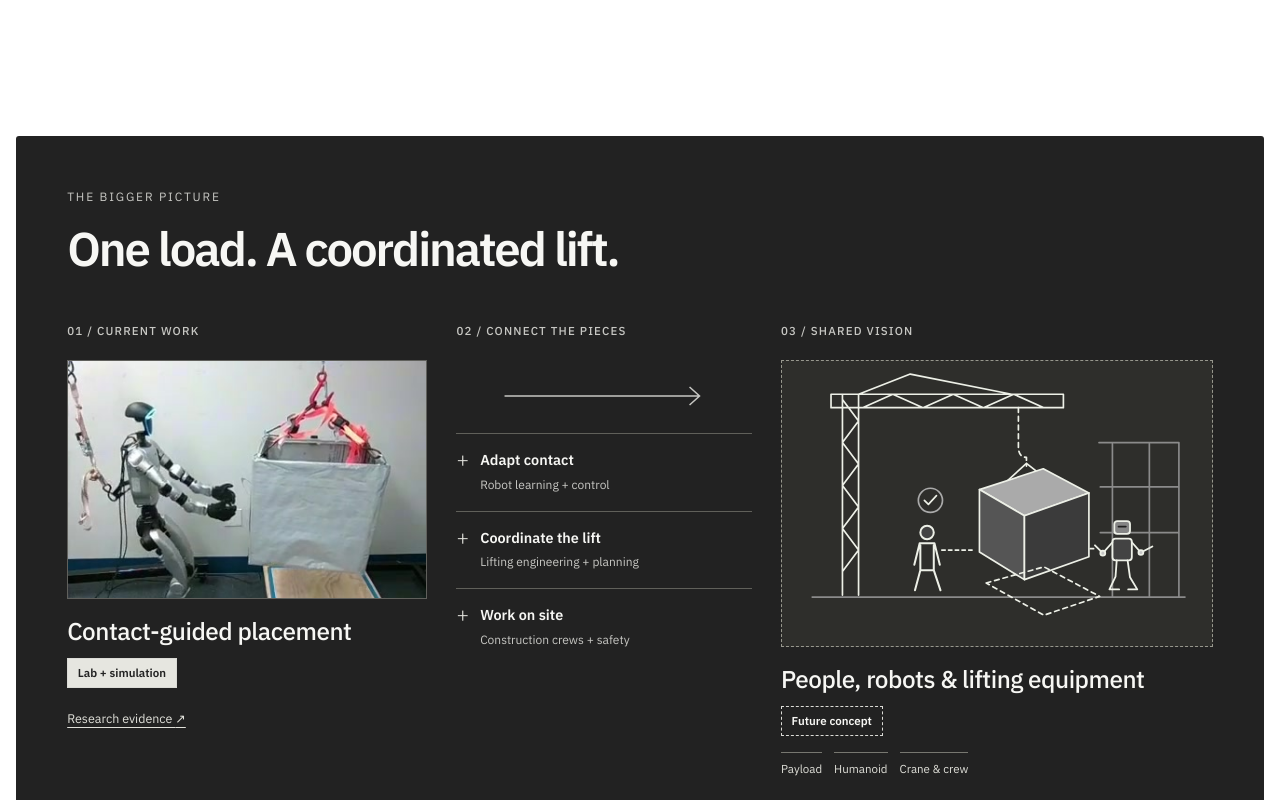
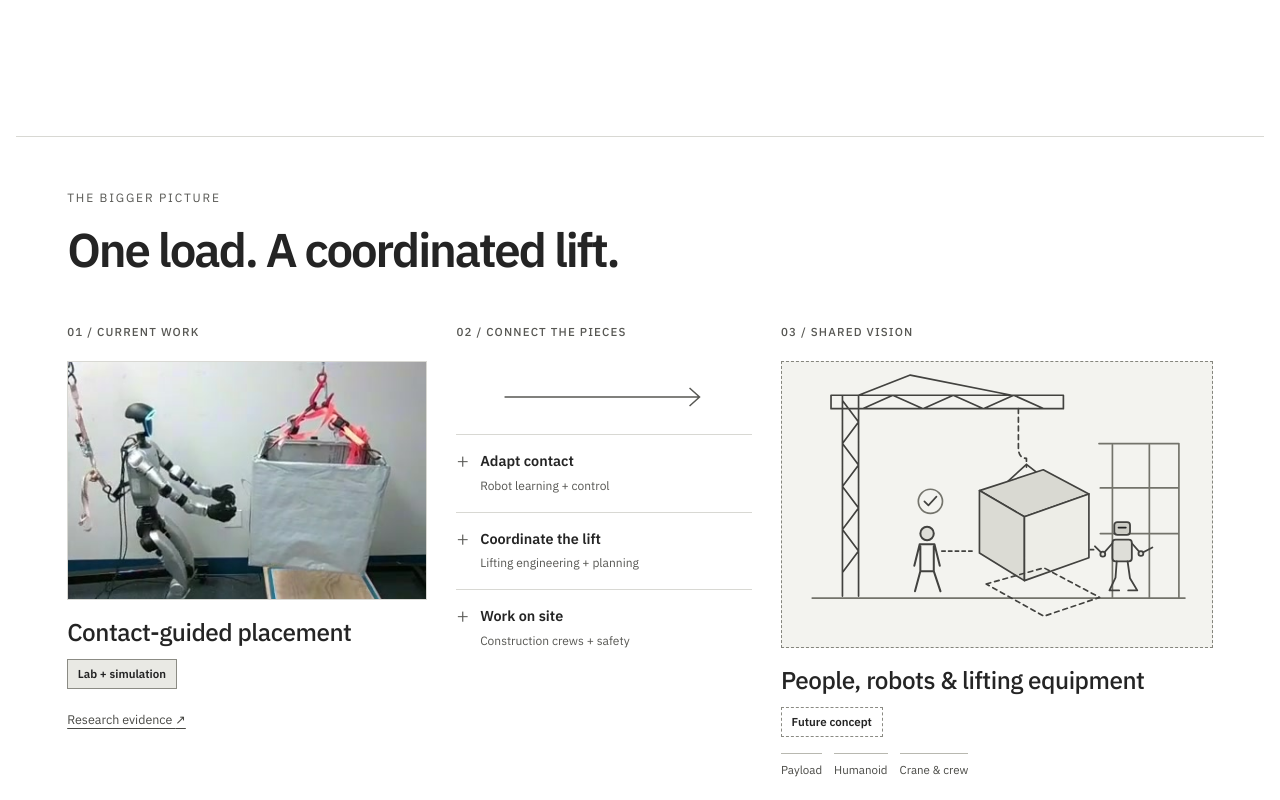
Before and after one commit to cgchrfchscyrh/humanoid-hoisting, an Astro site: page / in a window 1280 px wide. Shown: the part 5580-6380 px from the top of the page. Built offline with nearby package versions, Linux system fonts and the light colour scheme; Astro itself is replaced by a stand-in of ours.

Commit message:
Align vision diagrams with light pages and simplify building media

```diff
--- a/reports/axe-wcag21aa.json
+++ b/reports/axe-wcag21aa.json
@@ -1,5 +1,5 @@
 {
-  "date": "2026-10-27T16:22:57.301Z",
+  "date": "2026-10-27T19:15:25.357Z",
   "engine": "axe-core via Playwright",
   "target": "WCAG 2.1 A and AA",
   "scans": [
@@ -13,7 +13,7 @@
         },
         {
           "id": "color-contrast",
-          "nodes": 4
+          "nodes": 3
         },
         {
           "id": "video-caption",
--- a/src/components/VisionScene.astro
+++ b/src/components/VisionScene.astro
@@ -4,95 +4,95 @@ const { kind, label } = Astro.props;
 ---
 <svg viewBox="0 0 640 420" role="img" aria-label={label} xmlns="http://www.w3.org/2000/svg">
   <defs>
-    <g id="vision-person" fill="none" stroke="currentColor" stroke-width="3" stroke-linecap="round" stroke-linejoin="round"><circle cx="22" cy="12" r="10" fill="#434343" /><path d="M11 28h22l8 32M11 28 3 60m9-29v37l-8 30m28-67v37l10 30M12 68h20" /></g>
-    <g id="vision-robot" fill="none" stroke="currentColor" stroke-width="3" stroke-linejoin="round"><rect x="12" y="1" width="26" height="21" rx="5" fill="#858585" /><path d="M19 10h12" stroke="#202020" /><rect x="9" y="30" width="32" height="36" rx="5" fill="#434343" /><path d="M9 36-7 54l-13-13M41 36l15 17 19-10M16 66l-2 27-10 21h16M34 66l4 28 12 20H35" /><circle cx="-7" cy="54" r="4" fill="#c6c6c6" /><circle cx="56" cy="53" r="4" fill="#c6c6c6" /></g>
-    <g id="vision-block" stroke="currentColor" stroke-width="2.5" stroke-linejoin="round"><path d="m0 13 25-13 25 13-25 14Z" fill="#949494" /><path d="M0 13v27l25 14V27Z" fill="#515151" /><path d="M25 27v27l25-14V13Z" fill="#363636" /></g>
-    <g id="vision-car" fill="#949494" stroke="currentColor" stroke-width="2.5"><rect x="0" y="0" width="42" height="22" rx="7"/><path d="M12 2v18M31 2v18" stroke="#202020"/><path d="M7-3h7m14 0h7M7 25h7m14 0h7" /></g>
+    <g id="vision-person" fill="none" stroke="currentColor" stroke-width="3" stroke-linecap="round" stroke-linejoin="round"><circle cx="22" cy="12" r="10" fill="#deded8" /><path d="M11 28h22l8 32M11 28 3 60m9-29v37l-8 30m28-67v37l10 30M12 68h20" /></g>
+    <g id="vision-robot" fill="none" stroke="currentColor" stroke-width="3" stroke-linejoin="round"><rect x="12" y="1" width="26" height="21" rx="5" fill="#ccccc5" /><path d="M19 10h12" stroke="#202020" /><rect x="9" y="30" width="32" height="36" rx="5" fill="#deded8" /><path d="M9 36-7 54l-13-13M41 36l15 17 19-10M16 66l-2 27-10 21h16M34 66l4 28 12 20H35" /><circle cx="-7" cy="54" r="4" fill="#e5e5df" /><circle cx="56" cy="53" r="4" fill="#e5e5df" /></g>
+    <g id="vision-block" stroke="currentColor" stroke-width="2.5" stroke-linejoin="round"><path d="m0 13 25-13 25 13-25 14Z" fill="#d4d4cd" /><path d="M0 13v27l25 14V27Z" fill="#c2c2ba" /><path d="M25 27v27l25-14V13Z" fill="#efefe9" /></g>
+    <g id="vision-car" fill="#d4d4cd" stroke="currentColor" stroke-width="2.5"><rect x="0" y="0" width="42" height="22" rx="7"/><path d="M12 2v18M31 2v18" stroke="#202020"/><path d="M7-3h7m14 0h7M7 25h7m14 0h7" /></g>
     <g id="vision-sensor" fill="none" stroke="currentColor" stroke-width="3" stroke-linecap="round"><circle r="4" fill="currentColor"/><path d="M-10-10q10-9 20 0M-17-17q17-16 34 0" /></g>
   </defs>
   <g fill="none" stroke="currentColor" stroke-width="2.5" stroke-linecap="round" stroke-linejoin="round">
   {kind === "hoist" && <>
-    <path d="M45 350h555M472 120h119v230M492 122v228M547 122v228M474 186h117M474 254h117" stroke="#8b8b8b" />
+    <path d="M45 350h555M472 120h119v230M492 122v228M547 122v228M474 186h117M474 254h117" stroke="#73736b" />
     <path d="M90 347V48h24v299M90 56l24 32-24 32 24 32-24 32 24 32-24 32 24 32-24 32M73 48h346v20H73zM114 48 191 18 342 48M120 68l45-20 45 20 45-20 45 20 45-20 45 20" />
     <path d="M352 68v58q0 16 12 16v13" stroke-dasharray="7 6"/><path d="m364 151-44 40m44-40 51 40" />
-    <path d="m294 190 95-31 68 36-96 34z" fill="#aaa"/><path d="M294 190v93l67 41v-95z" fill="#555"/><path d="M361 229v95l96-34v-95z" fill="#3b3b3b"/>
+    <path d="m294 190 95-31 68 36-96 34z" fill="#d9d9d2"/><path d="M294 190v93l67 41v-95z" fill="#dbdbd4"/><path d="M361 229v95l96-34v-95z" fill="#edede7"/>
     <path d="m304 329 86-24 83 44-83 28z" stroke-dasharray="7 6" />
     <use href="#vision-person" transform="translate(194 242)"/><use href="#vision-robot" transform="translate(484 236) scale(.9)"/>
     <path d="M238 280h47M464 278h-9" stroke-dasharray="5 5"/>
-    <circle cx="221" cy="206" r="18" stroke="#aaa"/><path d="m212 206 6 6 12-13"/>
+    <circle cx="221" cy="206" r="18" stroke="#74746c"/><path d="m212 206 6 6 12-13"/>
   </>}
   {kind === "roof" && <>
-    <path d="M79 263v79l241 55 238-98v-95" fill="#333" stroke="#999" />
-    <path d="m58 259 206-168 320 102-230 145z" fill="#4f4f4f"/><path d="m264 91 90 247M58 259l296 79M190 151l309 95M124 205l308 89M339 116 138 143M419 141l-137 153" stroke="#aaa"/>
+    <path d="M79 263v79l241 55 238-98v-95" fill="#eeeee8" stroke="#75756d" />
+    <path d="m58 259 206-168 320 102-230 145z" fill="#e2e2da"/><path d="m264 91 90 247M58 259l296 79M190 151l309 95M124 205l308 89M339 116 138 143M419 141l-137 153" stroke="#74746c"/>
     <path d="m80 263 206-169m64 242 230-142" stroke-width="5"/>
     <use href="#vision-robot" transform="translate(302 150) scale(.85)"/>
     <use href="#vision-person" transform="translate(160 179) scale(.8)"/>
-    <path d="m366 197 39 13-7 19-17-6-9-21" fill="#999"/>
-    <path d="m430 258 52-28 38 12-53 29zM429 268l38 14 53-29M429 278l38 14 53-29" fill="#444"/>
+    <path d="m366 197 39 13-7 19-17-6-9-21" fill="#c5c5bc"/>
+    <path d="m430 258 52-28 38 12-53 29zM429 268l38 14 53-29M429 278l38 14 53-29" fill="#cecec5"/>
     <path d="M100 349v-41l42 10v41m280-7v-42l47-19v43"/>
-    <path d="M185 165q87-88 177-67t165 68" stroke-dasharray="6 8" stroke="#c6c6c6"/>
+    <path d="M185 165q87-88 177-67t165 68" stroke-dasharray="6 8" stroke="#64645d"/>
     <use href="#vision-sensor" transform="translate(524 164)"/>
   </>}
   {kind === "traffic" && <>
-    <path d="M51 72h131v71H51zM234 72h139v71H234zM428 72h156v71H428zM51 199h131v83H51zM234 199h139v83H234zM428 199h156v83H428zM51 337h131v42H51zM234 337h139v42H234zM428 337h156v42H428z" fill="#414141" stroke="#777"/>
-    <path d="M28 170h584M28 309h584M208 43v357M400 43v357" stroke="#c6c6c6" stroke-dasharray="12 12"/>
+    <path d="M51 72h131v71H51zM234 72h139v71H234zM428 72h156v71H428zM51 199h131v83H51zM234 199h139v83H234zM428 199h156v83H428zM51 337h131v42H51zM234 337h139v42H234zM428 337h156v42H428z" fill="#e5e5df" stroke="#77776f"/>
+    <path d="M28 170h584M28 309h584M208 43v357M400 43v357" stroke="#64645d" stroke-dasharray="12 12"/>
     <use href="#vision-car" transform="translate(105 158)"/><use href="#vision-car" transform="translate(294 158)"/><use href="#vision-car" transform="translate(517 297)"/><use href="#vision-car" transform="translate(387 222) rotate(90 21 11)"/><use href="#vision-car" transform="translate(195 359) rotate(90 21 11)"/>
     <path d="M130 169h78v139h181V170h145" stroke-width="4" stroke-dasharray="3 8"/>
     <circle cx="208" cy="170" r="19"/><circle cx="400" cy="309" r="19"/>
-    <g transform="translate(255 216)"><rect width="16" height="47" rx="7" fill="#222"/><circle cx="8" cy="10" r="3" fill="#eee"/><circle cx="8" cy="23" r="3"/><circle cx="8" cy="36" r="3"/><path d="M8 47v22"/></g>
+    <g transform="translate(255 216)"><rect width="16" height="47" rx="7" fill="#f3f3ee"/><circle cx="8" cy="10" r="3" fill="#42423f"/><circle cx="8" cy="23" r="3"/><circle cx="8" cy="36" r="3"/><path d="M8 47v22"/></g>
     <use href="#vision-person" transform="translate(453 216) scale(.55)"/><use href="#vision-sensor" transform="translate(312 127) scale(.7)"/>
   </>}
   {kind === "flight" && <>
-    <path d="M44 366h550" stroke="#777"/>
-    <path d="M67 366V246h80v120M171 366V206h91v160M298 366V263h83v103M417 366V185h78v181M518 366V274h57v92" fill="#3b3b3b" stroke="#aaa"/>
-    <path d="M84 264h45m-45 24h45m-45 24h45m62-87h52m-52 25h52m-52 25h52m76 5h47m-47 26h47m69-103h42m-42 25h42m-42 25h42m-42 25h42" stroke="#858585"/>
+    <path d="M44 366h550" stroke="#77776f"/>
+    <path d="M67 366V246h80v120M171 366V206h91v160M298 366V263h83v103M417 366V185h78v181M518 366V274h57v92" fill="#edede7" stroke="#74746c"/>
+    <path d="M84 264h45m-45 24h45m-45 24h45m62-87h52m-52 25h52m-52 25h52m76 5h47m-47 26h47m69-103h42m-42 25h42m-42 25h42m-42 25h42" stroke="#73736b"/>
     <path d="M78 161q109-130 271-45t204-6" stroke-dasharray="7 9"/>
-    <g transform="translate(308 103)"><ellipse cy="16" rx="37" ry="18" fill="#9c9c9c"/><path d="m-24 10-52-23m52 35-52 18m100-30 52-23M24 22l52 18" stroke-width="6"/><ellipse cx="-79" cy="-16" rx="34" ry="8"/><ellipse cx="79" cy="-16" rx="34" ry="8"/><ellipse cx="-79" cy="42" rx="34" ry="8"/><ellipse cx="79" cy="42" rx="34" ry="8"/><path d="M-16 32v15h32V32"/></g>
-    <path d="M52 62h79q22 0 18-14M450 57h72q26 0 24-16M460 83h98q22 0 17-17" stroke="#aaa"/>
-    <path d="M267 209q39-22 78 0m-96 17q57-34 114 0" stroke="#888"/>
+    <g transform="translate(308 103)"><ellipse cy="16" rx="37" ry="18" fill="#c7c7bf"/><path d="m-24 10-52-23m52 35-52 18m100-30 52-23M24 22l52 18" stroke-width="6"/><ellipse cx="-79" cy="-16" rx="34" ry="8"/><ellipse cx="79" cy="-16" rx="34" ry="8"/><ellipse cx="-79" cy="42" rx="34" ry="8"/><ellipse cx="79" cy="42" rx="34" ry="8"/><path d="M-16 32v15h32V32"/></g>
+    <path d="M52 62h79q22 0 18-14M450 57h72q26 0 24-16M460 83h98q22 0 17-17" stroke="#74746c"/>
+    <path d="M267 209q39-22 78 0m-96 17q57-34 114 0" stroke="#75756d"/>
     <path d="M412 179h89M426 171h61" stroke-width="4"/>
   </>}
   {kind === "building" && <>
-    <path d="M187 348V83l226-32 58 40v257z" fill="#363636"/><path d="M187 83h226v265M413 51v32l58 8M187 170h226M187 258h226M270 83v265M344 83v265" stroke="#b4b4b4"/>
-    <path d="M205 109h45v39h-45zM285 191h42v45h-42zM360 282h37v44h-37z" fill="#777"/>
+    <path d="M187 348V83l226-32 58 40v257z" fill="#efefe9"/><path d="M187 83h226v265M413 51v32l58 8M187 170h226M187 258h226M270 83v265M344 83v265" stroke="#72726b"/>
+    <path d="M205 109h45v39h-45zM285 191h42v45h-42zM360 282h37v44h-37z" fill="#d1d1c8"/>
     <use href="#vision-person" transform="translate(285 106) scale(.5)"/><use href="#vision-person" transform="translate(216 192) scale(.5)"/><use href="#vision-person" transform="translate(288 280) scale(.5)"/>
     <use href="#vision-sensor" transform="translate(378 137) scale(.7)"/><use href="#vision-sensor" transform="translate(378 222) scale(.7)"/><use href="#vision-sensor" transform="translate(236 310) scale(.7)"/>
-    <circle cx="87" cy="129" r="45"/><circle cx="80" cy="117" r="8" fill="#aaa"/><ellipse cx="99" cy="142" rx="5" ry="12" transform="rotate(30 99 142)"/><circle cx="67" cy="143" r="4"/>
+    <circle cx="87" cy="129" r="45"/><circle cx="80" cy="117" r="8" fill="#d9d9d2"/><ellipse cx="99" cy="142" rx="5" ry="12" transform="rotate(30 99 142)"/><circle cx="67" cy="143" r="4"/>
     <path d="M132 129h48M477 129h29M477 279h29" stroke-dasharray="6 6"/>
     <circle cx="545" cy="129" r="40"/><path d="m525 137 20-31 21 31-21 13zM525 137h41M545 106v44"/>
     <circle cx="545" cy="279" r="40"/><path d="M538 254v28a12 12 0 1 0 14 0v-28a7 7 0 0 0-14 0Z"/><path d="M545 268v28" stroke-width="6"/>
-    <path d="M136 368h354" stroke="#888"/>
+    <path d="M136 368h354" stroke="#75756d"/>
   </>}
   {kind === "disinfection" && <>
-    <path d="m45 299 236-160 314 126-214 119Z" fill="#333" stroke="#777"/><path d="M45 299V108l236-67 314 118v106M281 41v98M45 108l237 31M397 84v102" stroke="#999"/>
-    <path d="m85 227 90-44 84 32-93 50Z" fill="#666"/><path d="M85 227v56m81-18v46m93-96v55"/>
-    <path d="m431 189 69-30 57 22-70 32zM431 189v43l56 24v-43M557 181v43l-70 32" fill="#555"/>
-    <g transform="translate(310 270)"><ellipse rx="38" ry="15" fill="#888"/><path d="M-38 0v29q38 27 76 0V0" fill="#555"/><rect x="-23" y="-63" width="46" height="57" rx="8" fill="#888"/><path d="M-22-55l-39-23-29 17" stroke-width="8"/><circle cx="-61" cy="-78" r="7" fill="#aaa"/><path d="m-90-61-23 17m25-12-13 24m4-31-28 6" stroke-dasharray="3 6"/><use href="#vision-sensor" transform="translate(0 -71) scale(.75)"/></g>
+    <path d="m45 299 236-160 314 126-214 119Z" fill="#eeeee8" stroke="#77776f"/><path d="M45 299V108l236-67 314 118v106M281 41v98M45 108l237 31M397 84v102" stroke="#75756d"/>
+    <path d="m85 227 90-44 84 32-93 50Z" fill="#d7d7d0"/><path d="M85 227v56m81-18v46m93-96v55"/>
+    <path d="m431 189 69-30 57 22-70 32zM431 189v43l56 24v-43M557 181v43l-70 32" fill="#dbdbd4"/>
+    <g transform="translate(310 270)"><ellipse rx="38" ry="15" fill="#c9c9c0"/><path d="M-38 0v29q38 27 76 0V0" fill="#dbdbd4"/><rect x="-23" y="-63" width="46" height="57" rx="8" fill="#c9c9c0"/><path d="M-22-55l-39-23-29 17" stroke-width="8"/><circle cx="-61" cy="-78" r="7" fill="#d9d9d2"/><path d="m-90-61-23 17m25-12-13 24m4-31-28 6" stroke-dasharray="3 6"/><use href="#vision-sensor" transform="translate(0 -71) scale(.75)"/></g>
     <use href="#vision-person" transform="translate(496 242) scale(.8)"/>
     <path d="M215 340q120 32 222-37" stroke-dasharray="6 9"/>
     <path d="M82 130v45l56-18v-46zM439 113v36l57 23v-35z"/>
   </>}
   {kind === "surgery" && <>
-    <path d="M67 267q12-112 176-112t181 112v37H67Z" fill="#464646"/><path d="M83 271q27-87 160-87t164 87" stroke-dasharray="7 7" stroke="#aaa"/>
-    <rect x="204" y="237" width="81" height="32" rx="16" fill="#929292"/><circle cx="268" cy="253" r="11" fill="#303030"/><path d="M285 253 344 223v62z" fill="#626262" stroke-dasharray="4 5"/>
-    <path d="M151 162V98l58-44 38 41v56" stroke-width="8"/><circle cx="208" cy="55" r="12" fill="#777"/><rect x="224" y="144" width="47" height="18" rx="6" fill="#aaa"/>
+    <path d="M67 267q12-112 176-112t181 112v37H67Z" fill="#ecece6"/><path d="M83 271q27-87 160-87t164 87" stroke-dasharray="7 7" stroke="#74746c"/>
+    <rect x="204" y="237" width="81" height="32" rx="16" fill="#cbcbc3"/><circle cx="268" cy="253" r="11" fill="#77776e"/><path d="M285 253 344 223v62z" fill="#deded7" stroke-dasharray="4 5"/>
+    <path d="M151 162V98l58-44 38 41v56" stroke-width="8"/><circle cx="208" cy="55" r="12" fill="#d1d1c8"/><rect x="224" y="144" width="47" height="18" rx="6" fill="#d9d9d2"/>
     <path d="M237 178v43M253 179v42" stroke-dasharray="5 8"/>
     <path d="M281 232q11-28 28-31m-13 22 12-12m-5 22 16-6"/>
-    <rect x="457" y="93" width="130" height="89" rx="4" fill="#333"/><circle cx="522" cy="137" r="28"/><path d="m505 147 15-24 21 19M522 183v22m-28 0h57"/>
+    <rect x="457" y="93" width="130" height="89" rx="4" fill="#eeeee8"/><circle cx="522" cy="137" r="28"/><path d="m505 147 15-24 21 19M522 183v22m-28 0h57"/>
     <use href="#vision-person" transform="translate(507 245) scale(1.1)"/>
     <path d="M425 257h45v-77M413 315h84" stroke-dasharray="6 8"/>
-    <path d="M89 336h323M119 336v39m265-39v39" stroke="#aaa"/>
+    <path d="M89 336h323M119 336v39m265-39v39" stroke="#74746c"/>
   </>}
   {kind === "coastal" && <>
-    <path d="M45 332q114-26 174-83t101-106q50-35 94-35" fill="none" stroke="#999" stroke-width="3"/>
-    <path d="M23 362q143-35 209-94t106-104" stroke="#777"/>
-    <path d="M368 212q18-18 37 0t37 0 37 0 37 0 37 0M319 278q18-18 37 0t37 0 37 0 37 0 37 0 37 0M283 339q18-18 37 0t37 0 37 0 37 0 37 0 37 0 37 0" stroke="#c6c6c6"/>
+    <path d="M45 332q114-26 174-83t101-106q50-35 94-35" fill="none" stroke="#75756d" stroke-width="3"/>
+    <path d="M23 362q143-35 209-94t106-104" stroke="#77776f"/>
+    <path d="M368 212q18-18 37 0t37 0 37 0 37 0 37 0M319 278q18-18 37 0t37 0 37 0 37 0 37 0 37 0M283 339q18-18 37 0t37 0 37 0 37 0 37 0 37 0 37 0" stroke="#64645d"/>
     {[0,1,2,3,4,5].map(i => <use href="#vision-block" transform={`translate(${135+i*34} ${285-i*28}) scale(.85)`}/>)}
-    <path d="M393 113h65l18 20h-91z" fill="#666"/><path d="M405 112V74l46-32 43 29-18 35" stroke-width="10"/><circle cx="451" cy="42" r="10" fill="#999"/><path d="m479 105-13 24m18-18 9 18"/>
+    <path d="M393 113h65l18 20h-91z" fill="#d7d7d0"/><path d="M405 112V74l46-32 43 29-18 35" stroke-width="10"/><circle cx="451" cy="42" r="10" fill="#c5c5bc"/><path d="m479 105-13 24m18-18 9 18"/>
     <use href="#vision-block" transform="translate(454 128) scale(.7)"/>
     <path d="M162 220q66-116 196-123" stroke-dasharray="6 8"/>
     <use href="#vision-person" transform="translate(98 151) scale(.8)"/>
-    <path d="M47 82h43v35H47zM62 82V61h46v56H90M117 63h40v54h-40z" stroke="#777"/>
+    <path d="M47 82h43v35H47zM62 82V61h46v56H90M117 63h40v54h-40z" stroke="#77776f"/>
   </>}
   </g>
 </svg>
--- a/src/styles/vision.css
+++ b/src/styles/vision.css
@@ -1,31 +1,31 @@
 /* A visual path from bounded research evidence to a collaborative future system. */
-.research-vision { box-sizing:border-box; width:calc(100% - 2rem); max-width:1400px; margin:5rem auto; padding:clamp(1.25rem,4vw,3.25rem); background:#222222; color:#f7f7f4; border-radius:3px; text-align:left; scroll-margin-top:2rem; }
+.research-vision { box-sizing:border-box; width:calc(100% - 2rem); max-width:1400px; margin:5rem auto; padding:clamp(1.25rem,4vw,3.25rem); background:transparent; color:#242424; border-top:1px solid #d8d8d3; border-radius:0; text-align:left; scroll-margin-top:2rem; }
 .research-vision * { box-sizing:border-box; }
 .research-vision .vision-heading { margin:0 0 3rem; }
-.research-vision .vision-kicker { margin:0 0 1.1rem; color:#c7c7c3; font-size:.75rem; line-height:1.5; text-transform:uppercase; letter-spacing:.15em; }
-.research-vision h2 { margin:0; max-width:22ch; color:#f7f7f4; font-size:clamp(2.1rem,3.7vw,3.9rem); line-height:1.08; font-weight:550; letter-spacing:-.045em; text-align:left; }
+.research-vision .vision-kicker { margin:0 0 1.1rem; color:#575753; font-size:.75rem; line-height:1.5; text-transform:uppercase; letter-spacing:.15em; }
+.research-vision h2 { margin:0; max-width:22ch; color:#242424; font-size:clamp(2.1rem,3.7vw,3.9rem); line-height:1.08; font-weight:550; letter-spacing:-.045em; text-align:left; }
 .vision-map { display:grid; grid-template-columns:minmax(0,1fr) minmax(0,.82fr) minmax(0,1.2fr); gap:clamp(1.25rem,2.3vw,2.5rem); align-items:start; }
-.research-vision .vision-stage { margin:0 0 1.25rem; font-size:.72rem; line-height:1.5; font-weight:500; letter-spacing:.1em; text-transform:uppercase; color:#c7c7c3; }
-.research-vision .vision-evidence-image { background:#141414; border:1px solid #60605c; aspect-ratio:1.5; display:grid; place-items:center; overflow:hidden; }
+.research-vision .vision-stage { margin:0 0 1.25rem; font-size:.72rem; line-height:1.5; font-weight:500; letter-spacing:.1em; text-transform:uppercase; color:#575753; }
+.research-vision .vision-evidence-image { background:#ffffff; border:1px solid #d8d8d3; aspect-ratio:1.5; display:grid; place-items:center; overflow:hidden; }
 .research-vision .vision-evidence-image img { display:block; width:100%; height:100%; object-fit:contain; margin:0; border:0; border-radius:0; background:transparent; }
-.research-vision .vision-current h3,.research-vision .vision-future h3 { margin:1.1rem 0 .7rem; color:#f7f7f4; font-size:clamp(1.15rem,1.9vw,1.65rem); font-weight:500; line-height:1.2; letter-spacing:-.02em; }
-.research-vision .vision-status { display:inline-block; margin:0; padding:.35rem .6rem; border:1px solid #dbdbd6; color:#222222; background:#e6e6e0; font-size:.72rem; line-height:1.5; font-weight:550; }
-.research-vision .vision-status-future { background:transparent; color:#f7f7f4; border-style:dashed; }
-.research-vision .vision-evidence-link { display:block; width:fit-content; margin:1rem 0 0; padding:.25rem 0; color:#e1e1da; font-size:.78rem; text-decoration:underline; text-underline-offset:4px; }
-.research-vision a:focus-visible,.research-vision summary:focus-visible { outline:3px solid #fff; outline-offset:5px; }
-.vision-direction { display:block; width:100%; height:24px; margin:2.75rem 0 1.6rem; color:#c7c7c3; }
+.research-vision .vision-current h3,.research-vision .vision-future h3 { margin:1.1rem 0 .7rem; color:#242424; font-size:clamp(1.15rem,1.9vw,1.65rem); font-weight:500; line-height:1.2; letter-spacing:-.02em; }
+.research-vision .vision-status { display:inline-block; margin:0; padding:.35rem .6rem; border:1px solid #8b8b84; color:#222222; background:#e9e9e4; font-size:.72rem; line-height:1.5; font-weight:550; }
+.research-vision .vision-status-future { background:transparent; color:#242424; border-style:dashed; }
+.research-vision .vision-evidence-link { display:block; width:fit-content; margin:1rem 0 0; padding:.25rem 0; color:#484844; font-size:.78rem; text-decoration:underline; text-underline-offset:4px; }
+.research-vision a:focus-visible,.research-vision summary:focus-visible { outline:3px solid #242424; outline-offset:5px; }
+.vision-direction { display:block; width:100%; height:24px; margin:2.75rem 0 1.6rem; color:#575753; }
 .research-vision .vision-connections { margin:0; padding:0; list-style:none; }
-.research-vision .vision-connections li { display:flex; gap:.7rem; padding:1rem 0; border-top:1px solid #60605a; margin:0; }
-.vision-plus { color:#e6e6e0; font-size:1.3rem; line-height:1; font-weight:300; }
-.vision-connections strong { display:block; font-size:.9rem; line-height:1.35; font-weight:550; color:#f7f7f4; }
-.vision-connections li div>span { display:block; margin-top:.4rem; color:#c7c7c3; font-size:.75rem; line-height:1.55; }
-.vision-scene { border:1px dashed #97978d; background:#2e2e2b; aspect-ratio:1.5; display:grid; place-items:center; }
-.vision-scene svg { display:block; width:100%; height:auto; color:#edf0e7; overflow:visible; }
-.research-vision .vision-system-labels { display:flex; flex-wrap:wrap; gap:.4rem .75rem; list-style:none; padding:0; margin:1rem 0 0; color:#e1e1da; }
-.research-vision .vision-system-labels li { border-top:1px solid #777770; padding-top:.45rem; font-size:.72rem; line-height:1.5; }
+.research-vision .vision-connections li { display:flex; gap:.7rem; padding:1rem 0; border-top:1px solid #d8d8d3; margin:0; }
+.vision-plus { color:#575753; font-size:1.3rem; line-height:1; font-weight:300; }
+.vision-connections strong { display:block; font-size:.9rem; line-height:1.35; font-weight:550; color:#242424; }
+.vision-connections li div>span { display:block; margin-top:.4rem; color:#575753; font-size:.75rem; line-height:1.55; }
+.vision-scene { border:1px dashed #85857d; background:#f3f3ef; aspect-ratio:1.5; display:grid; place-items:center; }
+.vision-scene svg { display:block; width:100%; height:auto; color:#42423f; overflow:visible; }
+.research-vision .vision-system-labels { display:flex; flex-wrap:wrap; gap:.4rem .75rem; list-style:none; padding:0; margin:1rem 0 0; color:#484844; }
+.research-vision .vision-system-labels li { border-top:1px solid #b8b8b0; padding-top:.45rem; font-size:.72rem; line-height:1.5; }
 .vision-context:empty { display:none; }
-.vision-context:not(:empty) { margin-top:2.5rem; padding-top:1.5rem; border-top:1px solid #60605a; }
-.research-vision .vision-context summary { color:#e6e6e0; cursor:pointer; font-size:.88rem; padding:.35rem 0; }
+.vision-context:not(:empty) { margin-top:2.5rem; padding-top:1.5rem; border-top:1px solid #d8d8d3; }
+.research-vision .vision-context summary { color:#484844; cursor:pointer; font-size:.88rem; padding:.35rem 0; }
 .research-vision .vision-context details[open]>summary { margin-bottom:1.5rem; }
 .research-vision .vision-context .project-figure { background:#fff; color:#262624; padding:1rem; }
 .research-vision .vision-context .project-figure p,.research-vision .vision-context .project-figure summary { color:#262624; }
```
Also changed, not shown: ACCESSIBILITY.md (+7 -0 lines), reports/light-vision-review.json (added, +23 -0 lines).
